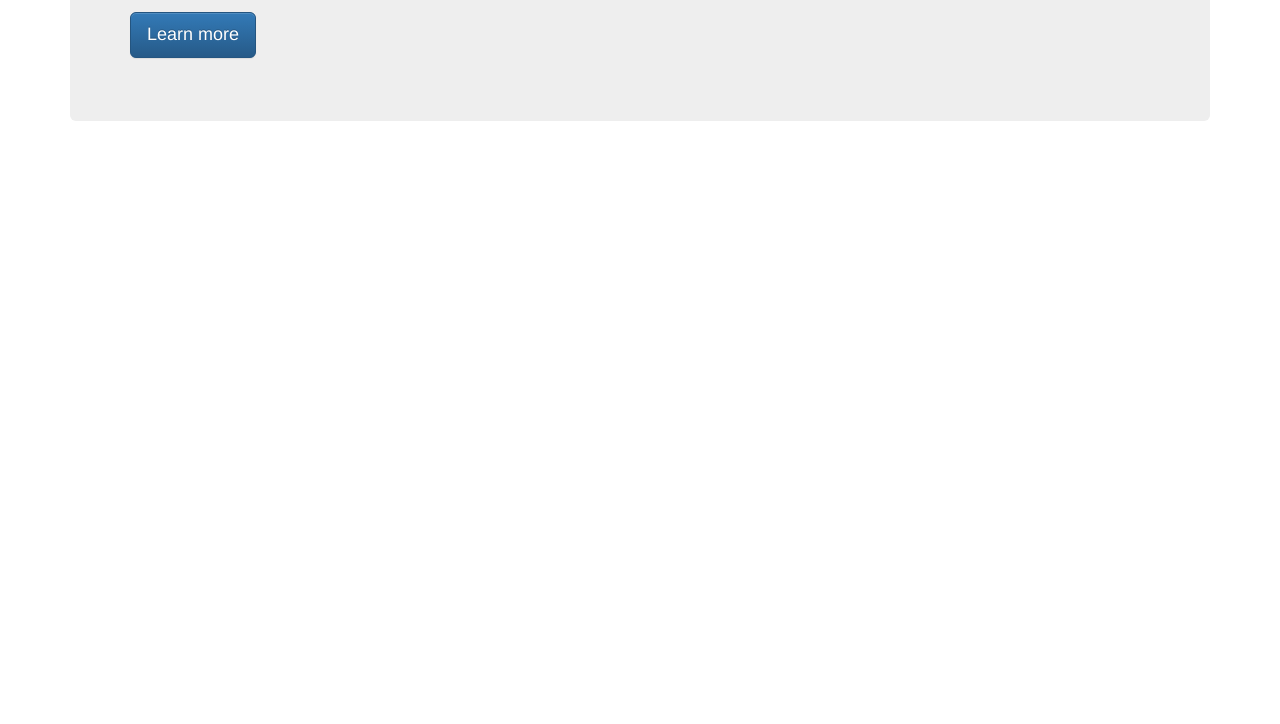
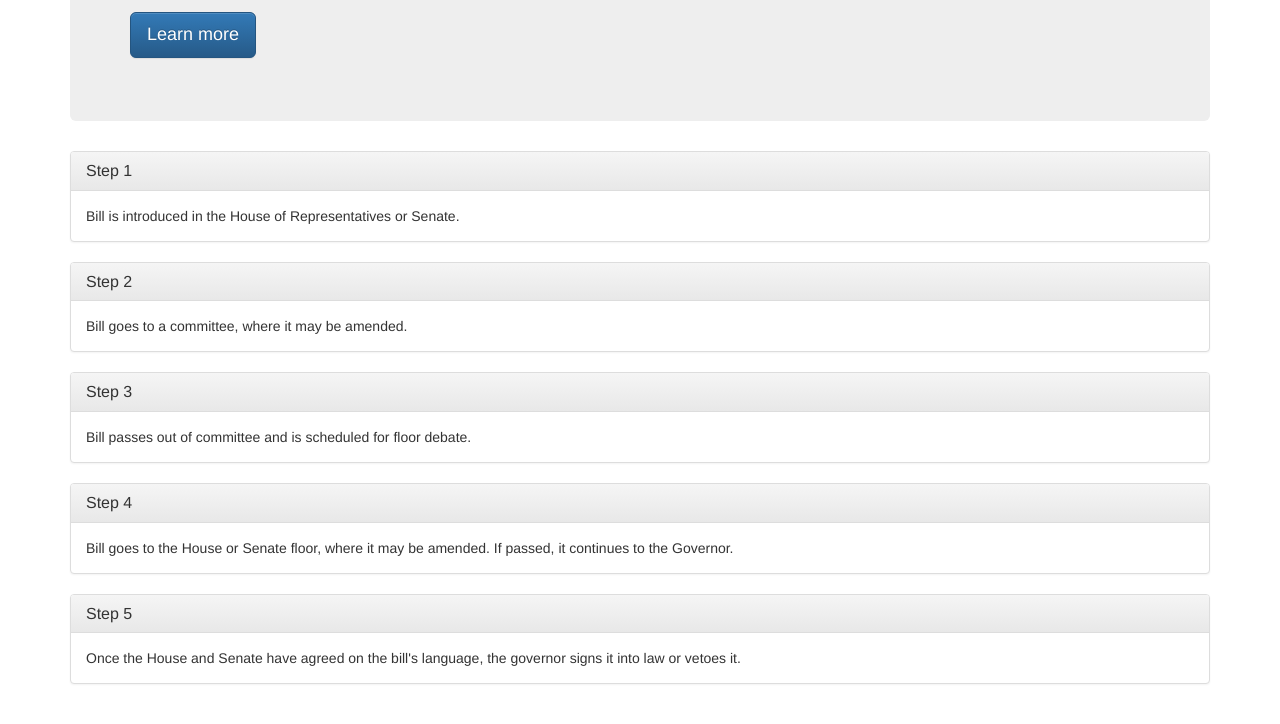
Before and after one commit to NacioMartinez/initializr, a plain HTML site: page index.html in a window 1280 px wide. Shown: the part 230-954 px from the top of the page. Before the commit the page ends 800 px from the top, so only its background shows below. Drawn offline with Linux system fonts and the light colour scheme.

Commit message:
8. added panels for the steps

```diff
--- a/index.html
+++ b/index.html
@@ -27,9 +27,54 @@
         <div class="container">
 
           <div class="jumbotron">
-            <h1>Hello, world!</h1>
+            <h1>How a Bill Becomes a Law</h1>
             <p>...</p>
             <p><a class="btn btn-primary btn-lg" href="#" role="button">Learn more</a></p>
+          </div>
+
+          <div class="panel panel-default">
+            <div class="panel-heading">
+              <h3 class="panel-title">Step 1</h3>
+            </div>
+            <div class="panel-body">
+              Bill is introduced in the House of Representatives or Senate.
+            </div>
+          </div>
+
+          <div class="panel panel-default">
+            <div class="panel-heading">
+              <h3 class="panel-title">Step 2</h3>
+            </div>
+            <div class="panel-body">
+              Bill goes to a committee, where it may be amended.
+            </div>
+          </div>
+
+          <div class="panel panel-default">
+            <div class="panel-heading">
+              <h3 class="panel-title">Step 3</h3>
+            </div>
+            <div class="panel-body">
+              Bill passes out of committee and is scheduled for floor debate.
+            </div>
+          </div>
+
+          <div class="panel panel-default">
+            <div class="panel-heading">
+              <h3 class="panel-title">Step 4</h3>
+            </div>
+            <div class="panel-body">
+              Bill goes to the House or Senate floor, where it may be amended. If passed, it continues to the Governor.
+            </div>
+          </div>
+
+          <div class="panel panel-default">
+            <div class="panel-heading">
+              <h3 class="panel-title">Step 5</h3>
+            </div>
+            <div class="panel-body">
+              Once the House and Senate have agreed on the bill's language, the governor signs it into law or vetoes it.
+            </div>
           </div>
 
         </div>
```
